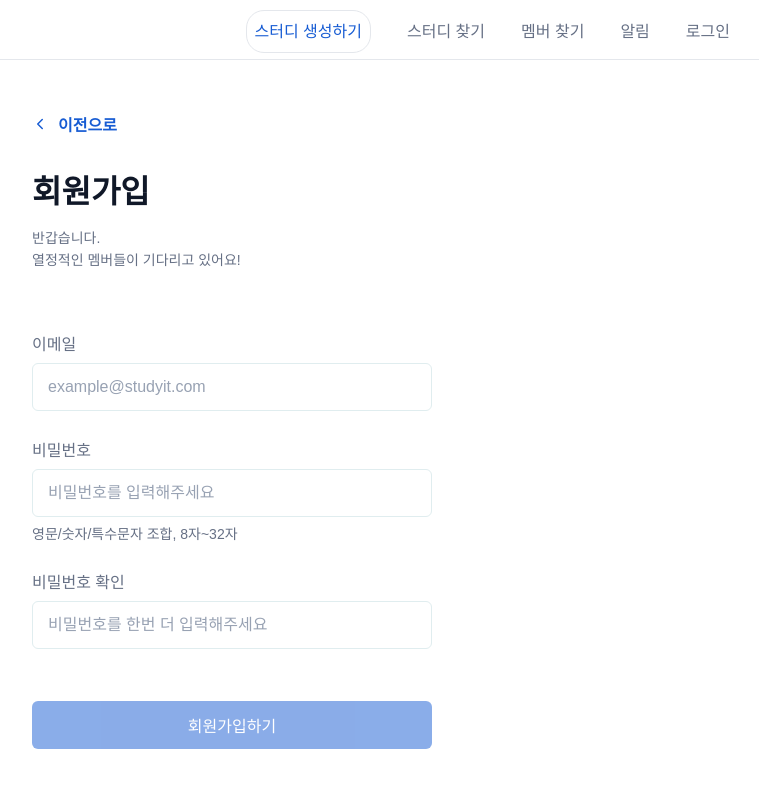
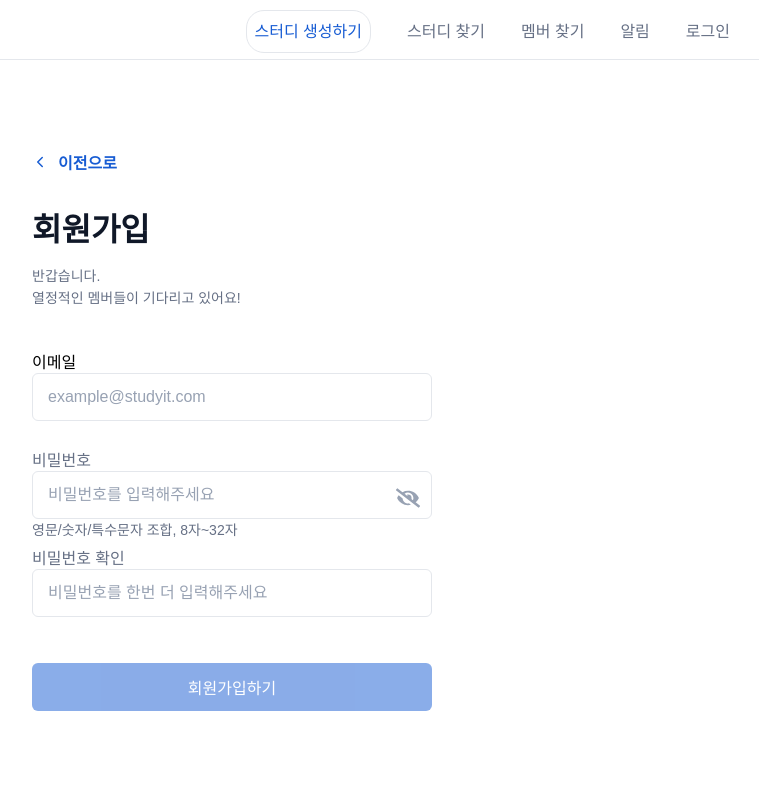
Before and after one commit to study-group-portfolio/study-frontend, a React (Create React App) app: page /signin/email in a window 1280 px wide. Shown: the top 788 px of the page, without its empty margins (408-1167 px from the left). Built offline with nearby package versions, Linux system fonts and the light colour scheme.

Commit message:
Component editing - PageTitle

```diff
--- /dev/null
+++ b/src/components/PageTitle.tsx
@@ -0,0 +1,44 @@
+import { FunctionComponent } from "react";
+import styled from "styled-components";
+
+const TitleSection = styled.div`
+  h1 {
+    font-size: 32px;
+    margin-top: 30px;
+    margin-bottom: 15px;
+    align-self: left;
+    color: ${(props) => props.theme.grayColors.gray900};
+  }
+
+  p {
+    font-size: 14px;
+    line-height: 22px;
+    margin-bottom: 40px;
+    color: ${(props) => props.theme.grayColors.gray500};
+  }
+`;
+
+interface IPageTitle {
+  title: string;
+  expFirst: string;
+  expSecond?: string;
+}
+
+const PageTitle: FunctionComponent<IPageTitle> = ({
+  title,
+  expFirst,
+  expSecond,
+}) => {
+  return (
+    <TitleSection>
+      <h1>{title}</h1>
+      <p>
+        {expFirst}
+        <br />
+        {expSecond}
+      </p>
+    </TitleSection>
+  );
+};
+
+export default PageTitle;
--- a/src/pages/Login.tsx
+++ b/src/pages/Login.tsx
@@ -1,10 +1,11 @@
-import { useState } from "react";
+import React, { useState } from "react";
 import styled from "styled-components";
 import { Link } from "react-router-dom";
-import { useForm, Controller } from "react-hook-form";
+import { useForm } from "react-hook-form";
 import { ReactComponent as Kakao } from "../images/kakao.svg";
 import { ReactComponent as Google } from "../images/google.svg";
 import { FaEyeSlash, FaEye } from "react-icons/fa";
+import PageTitle from "../components/PageTitle";
 
 const Container = styled.div`
   width: 100%;
@@ -20,23 +21,6 @@ const Wrapper = styled.div`
   display: flex;
   flex-direction: column;
   justify-content: center;
-`;
-
-const PageTitle = styled.div`
-  h1 {
-    font-size: 32px;
-    margin-top: 30px;
-    margin-bottom: 15px;
-    align-self: left;
-    color: ${(props) => props.theme.grayColors.gray900};
-  }
-
-  p {
-    font-size: 14px;
-    line-height: 22px;
-    margin-bottom: 40px;
-    color: ${(props) => props.theme.grayColors.gray500};
-  }
 `;
 
 const LoginForm = styled.form`
@@ -143,12 +127,11 @@ interface ILoginForm {
   password: string;
 }
 
-function Login() {
+const Login: React.FunctionComponent = () => {
   const {
     register,
     handleSubmit,
     formState: { errors },
-    control,
   } = useForm<ILoginForm>();
 
   const onSubmit = (data: ILoginForm) => {
@@ -171,19 +154,14 @@ function Login() {
   return (
     <Container>
       <Wrapper>
-        <PageTitle>
-          <h1>로그인</h1>
-          <p>
-            환영합니다.
-            <br />
-            로그인 후 스터딧해보세요!
-          </p>
-        </PageTitle>
+        <PageTitle
+          title="로그인"
+          expFirst="환영합니다."
+          expSecond="로그인 후 스터딧해보세요!"
+        />
         <LoginForm onSubmit={handleSubmit(onSubmit)}>
           <div className="input-wrapper email-input">
             <label htmlFor="email">이메일</label>
-            <Controller
-              render={({ field }) => (
             <input
               placeholder="example@studyit.com"
               {...register("email", {
@@ -193,11 +171,13 @@ function Login() {
                   message: "올바른 이메일을 입력해주세요.",
                 },
               })}
+              style={
+                errors.email
+                  ? { border: "1px solid #f36355" }
+                  : { border: "1px solid #e4e7ec" }
+              }
+              name="email"
             ></input>
-              )}
-              name="email"
-              control={control}
-            ></Controller>
             <p className="error-message">{errors?.email?.message}</p>
           </div>
           <div className="input-wrapper">
@@ -214,10 +194,11 @@ function Login() {
                 },
               })}
               style={
-                errors
-                  ? { border: "1px solid red;" }
-                  : { border: "1px solid black;" }
+                errors.password
+                  ? { border: "1px solid #f36355" }
+                  : { border: "1px solid #e4e7ec" }
               }
+              name="password"
             ></input>
             <span onClick={handleVisibility}>
               {passwordType.visible ? (
@@ -263,6 +244,6 @@ function Login() {
       </Wrapper>
     </Container>
   );
-}
+};
 
 export default Login;
--- a/src/pages/Signin.tsx
+++ b/src/pages/Signin.tsx
@@ -1,7 +1,10 @@
+import { FunctionComponent, useState } from "react";
 import styled from "styled-components";
 import { useForm } from "react-hook-form";
 import { Link } from "react-router-dom";
 import { IoChevronBack } from "react-icons/io5";
+import { FaEyeSlash, FaEye } from "react-icons/fa";
+import PageTitle from "../components/PageTitle";
 
 const Container = styled.div`
   width: 100%;
@@ -27,29 +30,16 @@ const BackBtn = styled(Link)`
   align-items: center;
 `;
 
-const PageTitle = styled.div`
-  h1 {
-    font-size: 32px;
-    margin-top: 30px;
-    margin-bottom: 15px;
-    align-self: left;
-    color: ${(props) => props.theme.grayColors.gray900};
+const SigninForm = styled.form`
+  display: flex;
+  flex-direction: column;
+
+  .email-input {
+    margin-bottom: 20px;
   }
 
-  p {
-    font-size: 14px;
-    line-height: 22px;
-    color: ${(props) => props.theme.grayColors.gray500};
-  }
-`;
-
-const SigninForm = styled.div`
-  margin-top: 40px;
-
-  form {
-    display: flex;
-    flex-direction: column;
-
+  .input-wrapper {
+    position: relative;
     label {
       margin-top: 20px;
       margin-bottom: 8px;
@@ -64,7 +54,7 @@ const SigninForm = styled.div`
       border-radius: 6px;
       padding-left: 15px;
       font-size: 16px;
-      color: #98a2b3;
+      color: ${(props) => props.theme.grayColors.gray900};
 
       :nth-of-type(2) {
         margin-bottom: 6px;
@@ -89,12 +79,6 @@ const SigninForm = styled.div`
       font-size: 14px;
     }
 
-    .error-message {
-      font-size: 14px;
-      margin-top: 6px;
-      color: ${(props) => props.theme.alertColors.error.text};
-    }
-
     button {
       width: 400px;
       height: 48px;
@@ -108,6 +92,12 @@ const SigninForm = styled.div`
       cursor: pointer;
     }
   }
+
+  .error-message {
+    font-size: 14px;
+    margin-top: 6px;
+    color: ${(props) => props.theme.alertColors.error.text};
+  }
 `;
 
 interface SigninFormValues {
@@ -116,7 +106,7 @@ interface SigninFormValues {
   confirmPassword: string;
 }
 
-function EmailSignin() {
+const EmailSignin: FunctionComponent = () => {
   const {
     register,
     handleSubmit,
@@ -128,6 +118,18 @@ function EmailSignin() {
       setError("confirmPassword", { message: "비밀번호가 일치하지 않습니다." });
     }
   };
+  const [passwordType, setPasswordType] = useState({
+    type: "password",
+    visible: false,
+  });
+  const handleVisibility = (event: any) => {
+    setPasswordType(() => {
+      if (!passwordType.visible) {
+        return { type: "text", visible: true };
+      }
+      return { type: "password", visible: false };
+    });
+  };
 
   return (
     <Container>
@@ -136,17 +138,14 @@ function EmailSignin() {
           <IoChevronBack style={{ marginRight: 10 }} />
           이전으로
         </BackBtn>
-        <PageTitle>
-          <h1>회원가입</h1>
-          <p>
-            반갑습니다.
-            <br />
-            열정적인 멤버들이 기다리고 있어요!
-          </p>
-        </PageTitle>
-        <SigninForm>
-          <form onSubmit={handleSubmit(onSubmit)}>
-            <label htmlFor="email">이메일</label>
+        <PageTitle
+          title="회원가입"
+          expFirst="반갑습니다."
+          expSecond="열정적인 멤버들이 기다리고 있어요!"
+        />
+        <SigninForm onSubmit={handleSubmit(onSubmit)}>
+          <label htmlFor="email">이메일</label>
+          <div className="input-wrapper email-input">
             <input
               placeholder="example@studyit.com"
               {...register("email", {
@@ -156,9 +155,16 @@ function EmailSignin() {
                   message: "올바른 이메일을 입력해주세요.",
                 },
               })}
+              style={
+                errors.email
+                  ? { border: "1px solid #f36355" }
+                  : { border: "1px solid #e4e7ec" }
+              }
             />
             <p className="error-message">{errors?.email?.message}</p>
-            <label>비밀번호</label>
+          </div>
+          <div className="input-wrapper">
+            <label htmlFor="password">비밀번호</label>
             <input
               type="password"
               placeholder="비밀번호를 입력해주세요"
@@ -170,22 +176,59 @@ function EmailSignin() {
                   message: "올바른 비밀번호를 입력해주세요.",
                 },
               })}
+              style={
+                errors.password
+                  ? { border: "1px solid #f36355" }
+                  : { border: "1px solid #e4e7ec" }
+              }
             ></input>
+            <span onClick={handleVisibility}>
+              {passwordType.visible ? (
+                <FaEye
+                  style={{
+                    position: "absolute",
+                    right: 12,
+                    bottom: 35,
+                    width: 24,
+                    height: 24,
+                    color: "#98a2b3",
+                  }}
+                />
+              ) : (
+                <FaEyeSlash
+                  style={{
+                    position: "absolute",
+                    right: 12,
+                    bottom: 35,
+                    width: 24,
+                    height: 24,
+                    color: "#98a2b3",
+                  }}
+                />
+              )}
+            </span>
             <p className="help-text">영문/숫자/특수문자 조합, 8자~32자</p>
             <p className="error-message">{errors?.password?.message}</p>
-            <label>비밀번호 확인</label>
+          </div>
+          <div className="input-wrapper">
+            <label htmlFor="confirmPassword">비밀번호 확인</label>
             <input
               type="password"
               placeholder="비밀번호를 한번 더 입력해주세요"
               {...register("confirmPassword")}
+              style={
+                errors.confirmPassword
+                  ? { border: "1px solid #f36355" }
+                  : { border: "1px solid #e4e7ec" }
+              }
             ></input>
             <p className="error-message">{errors?.confirmPassword?.message}</p>
             <button type="submit">회원가입하기</button>
-          </form>
+          </div>
         </SigninForm>
       </Wrapper>
     </Container>
   );
-}
+};
 
 export default EmailSignin;
```
Also changed, not shown: src/components/BakcBtn.tsx (added, +21 -0 lines), 13 other files (tests, documents, lock files or other folders). Lines whose indentation alone changed are shown as unchanged.
